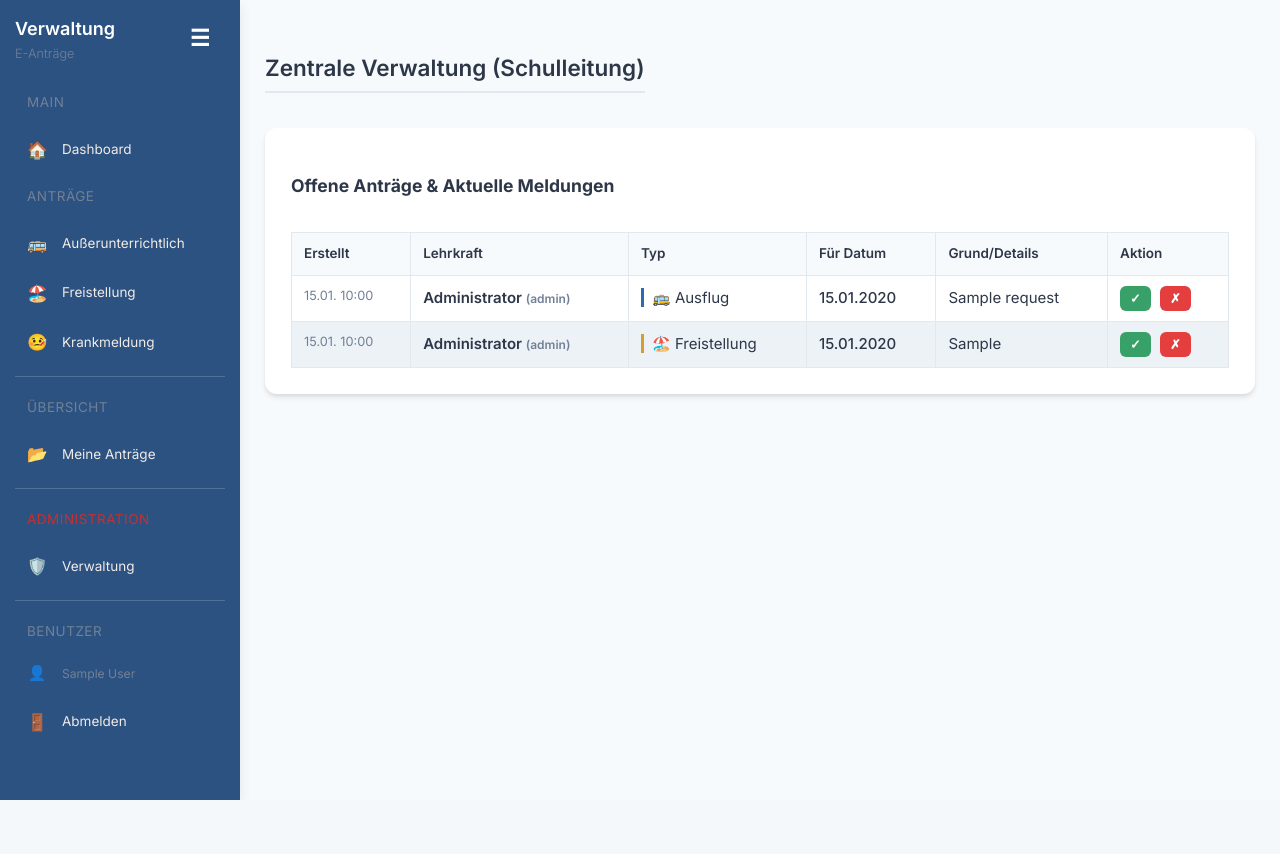
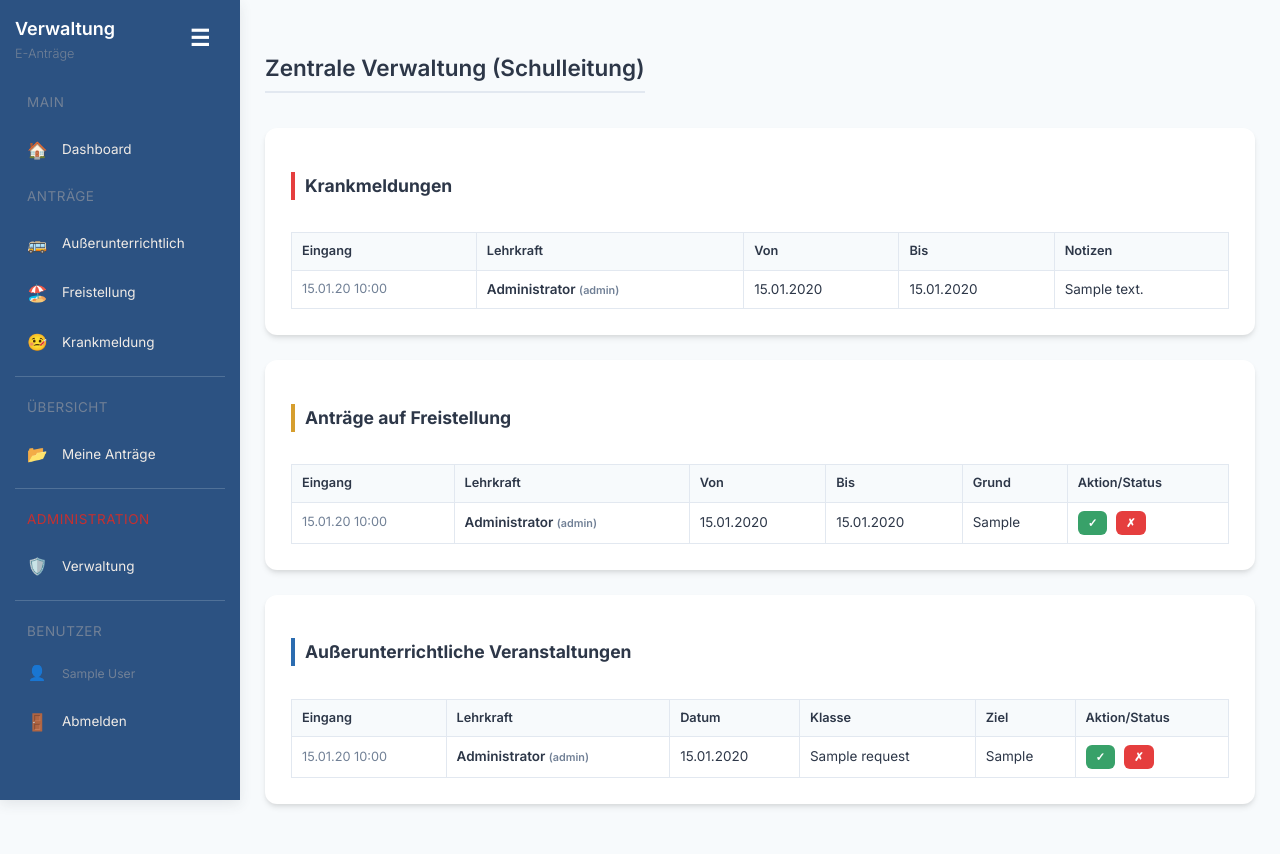
Before and after one commit to flackandreas/feedback_rstn, a PHP site: page /admin_dashboard.php in a window 1280 px wide. Before the commit the page ends 800 px from the top, so only its background shows below. Run offline with PHP 8.4, Linux system fonts and the light colour scheme; the visitor is signed in with stand-in values (Sample User, id 1); data comes from the database, SQL or seed files in the repository; tables that the repository leaves empty hold one stand-in row (values such as "Sample post").

Commit message:
feat: separate request types in admin dashboard with sick leaves at the top

```diff
--- a/src/admin_dashboard.php
+++ b/src/admin_dashboard.php
@@ -1,7 +1,7 @@
 <?php
 /**
  * src/admin_dashboard.php
- * Dashboard for Schulleitung to manage incoming requests.
+ * Dashboard for Schulleitung to manage incoming requests separately.
  */
 
 require_once __DIR__ . '/config/database.php';
@@ -11,30 +11,32 @@ require_admin();
 
 $conn = db_connect();
 
-// Base queries for pending requests
-$sql_extra = "
-    SELECT r.id, 'Ausflug' as type, r.class_name as details, r.event_date as date_main, r.status, r.created_at, t.name as teacher_name, t.kuerzel
+// 1. Sick leaves (Krankmeldungen)
+$stmt_sick = $conn->query("
+    SELECT r.id, 'Krankmeldung' as type, r.notes as details, r.date_from as date_main, r.date_to, 'Info' as status, r.created_at, t.name as teacher_name, t.kuerzel
+    FROM sick_leave_reports r
+    JOIN teachers t ON r.teacher_id = t.id
+    ORDER BY r.created_at DESC
+");
+$sick_leaves = $stmt_sick->fetchAll();
+
+// 2. Exemption requests (Freistellungen)
+$stmt_exempt = $conn->query("
+    SELECT r.id, 'Freistellung' as type, r.reason as details, r.date_from as date_main, r.date_to, r.status, r.created_at, t.name as teacher_name, t.kuerzel
+    FROM exemption_requests r
+    JOIN teachers t ON r.teacher_id = t.id
+    ORDER BY FIELD(r.status, 'pending') DESC, r.created_at DESC
+");
+$exempt_requests = $stmt_exempt->fetchAll();
+
+// 3. Extracurricular requests (Ausflüge)
+$stmt_extra = $conn->query("
+    SELECT r.id, 'Ausflug' as type, r.class_name as class, r.destination as details, r.event_date as date_main, r.status, r.created_at, t.name as teacher_name, t.kuerzel
     FROM extracurricular_requests r
     JOIN teachers t ON r.teacher_id = t.id
-    WHERE r.status = 'pending'";
-
-$sql_exempt = "
-    SELECT r.id, 'Freistellung' as type, r.reason as details, r.date_from as date_main, r.status, r.created_at, t.name as teacher_name, t.kuerzel
-    FROM exemption_requests r
-    JOIN teachers t ON r.teacher_id = t.id
-    WHERE r.status = 'pending'";
-
-// We also load recent sick leaves (last 7 days) just for overview, but they don't have approve/reject states
-$sql_sick = "
-    SELECT r.id, 'Krankmeldung' as type, r.notes as details, r.date_from as date_main, 'Info' as status, r.created_at, t.name as teacher_name, t.kuerzel
-    FROM sick_leave_reports r
-    JOIN teachers t ON r.teacher_id = t.id
-    WHERE r.created_at >= DATE_SUB(NOW(), INTERVAL 7 DAY)";
-
-$query = "$sql_extra UNION ALL $sql_exempt UNION ALL $sql_sick ORDER BY created_at ASC";
-
-$stmt = $conn->query($query);
-$requests = $stmt->fetchAll();
+    ORDER BY FIELD(r.status, 'pending') DESC, r.created_at DESC
+");
+$extra_requests = $stmt_extra->fetchAll();
 
 $csrf_token = get_csrf_token();
 require_once __DIR__ . '/includes/header.php';
@@ -46,6 +48,24 @@ unset($_SESSION['flash_success'], $_SESSION['flash_error']);
 
 if (isset($_GET['error']) && $_GET['error'] === 'csrf') {
     $flash_error = "Sicherheitsfehler: Bitte Aktion erneut ausführen.";
+}
+
+// Helper function to render action buttons
+function render_action_buttons($req_id, $req_type, $status, $csrf_token) {
+    if ($status === 'pending') {
+        return '
+        <form method="POST" action="/admin_action.php" style="display:inline-block; margin:0;">
+            <input type="hidden" name="csrf_token" value="' . htmlspecialchars($csrf_token) . '">
+            <input type="hidden" name="id" value="' . $req_id . '">
+            <input type="hidden" name="type" value="' . $req_type . '">
+            <button type="submit" name="action" value="approve" class="button-primary" style="background-color: var(--success-color); padding: 5px 10px; font-size: 0.85em; margin-right: 5px;" title="Genehmigen">✓</button>
+            <button type="submit" name="action" value="reject" class="button-danger" style="padding: 5px 10px; font-size: 0.85em;" title="Ablehnen" onclick="return confirm(\'Möchten Sie diesen Antrag wirklich ablehnen?\');">✗</button>
+        </form>';
+    } else {
+        $statusColor = $status == 'approved' ? 'var(--success-color)' : 'var(--danger-color)';
+        $statusText = $status == 'approved' ? 'GENEHMIGT' : 'ABGELEHNT';
+        return '<span style="color: ' . $statusColor . '; font-weight: 600; font-size: 0.85em;">' . $statusText . '</span>';
+    }
 }
 ?>
 
@@ -61,70 +81,101 @@ if (isset($_GET['error']) && $_GET['error'] === 'csrf') {
     <div class="status error"><?= htmlspecialchars($flash_error) ?></div>
 <?php endif; ?>
 
+<!-- Section 1: Krankmeldungen -->
 <div class="content-box">
-    <h3>Offene Anträge & Aktuelle Meldungen</h3>
-
-    <?php if (empty($requests)): ?>
-        <div style="text-align: center; padding: 40px; color: var(--text-muted);">
-            <div style="font-size: 3em; margin-bottom: 10px;">☕</div>
-            <p>Keine offenen Anträge oder aktuellen Krankmeldungen. Alles erledigt!</p>
-        </div>
+    <h3 style="border-left: 4px solid var(--danger-color); padding-left: 10px;">Krankmeldungen</h3>
+    <?php if (empty($sick_leaves)): ?>
+        <p style="color: var(--text-muted);">Keine Krankmeldungen vorhanden.</p>
     <?php else: ?>
         <div style="overflow-x: auto;">
-            <table class="data-table">
+            <table class="data-table simple">
                 <thead>
                     <tr>
-                        <th>Erstellt</th>
+                        <th>Eingang</th>
                         <th>Lehrkraft</th>
-                        <th>Typ</th>
-                        <th>Für Datum</th>
-                        <th>Grund/Details</th>
-                        <th>Aktion</th>
+                        <th>Von</th>
+                        <th>Bis</th>
+                        <th>Notizen</th>
                     </tr>
                 </thead>
                 <tbody>
-                    <?php foreach ($requests as $r): ?>
+                    <?php foreach ($sick_leaves as $r): ?>
                         <tr>
-                            <td style="font-size: 0.85em; color: var(--text-muted);">
-                                <?= date('d.m. H:i', strtotime($r['created_at'])) ?>
-                            </td>
-                            <td style="font-weight: 600;">
-                                <?= htmlspecialchars($r['teacher_name']) ?> <span style="color: var(--text-muted); font-size: 0.8em;">(<?= htmlspecialchars($r['kuerzel']) ?>)</span>
-                            </td>
-                            <td>
-                                <?php if ($r['type'] == 'Ausflug'): ?>
-                                    <span style="border-left: 3px solid var(--primary-color); padding-left: 8px;">🚌 Ausflug</span>
-                                <?php elseif ($r['type'] == 'Freistellung'): ?>
-                                    <span style="border-left: 3px solid var(--warning-color); padding-left: 8px;">🏖️ Freistellung</span>
-                                <?php else: ?>
-                                    <span style="border-left: 3px solid var(--danger-color); padding-left: 8px;">🤒 Krankmeldung</span>
-                                <?php endif; ?>
-                            </td>
-                            <td style="font-weight: 500;">
-                                <?= date('d.m.Y', strtotime($r['date_main'])) ?>
-                            </td>
-                            <td style="max-width: 300px; overflow: hidden; text-overflow: ellipsis; white-space: nowrap;" title="<?= htmlspecialchars($r['details']) ?>">
-                                <?= htmlspecialchars($r['details']) ?: '-' ?>
-                            </td>
-                            <td>
-                                <?php if ($r['status'] === 'pending'): ?>
-                                    <?php $req_type_key = ($r['type'] === 'Ausflug') ? 'ausflug' : 'freistellung'; ?>
-                                    <form method="POST" action="/admin_action.php" style="display:inline-block; margin:0;">
-                                        <input type="hidden" name="csrf_token" value="<?= htmlspecialchars($csrf_token) ?>">
-                                        <input type="hidden" name="id" value="<?= $r['id'] ?>">
-                                        <input type="hidden" name="type" value="<?= $req_type_key ?>">
+                            <td style="font-size: 0.85em; color: var(--text-muted);"><?= date('d.m.y H:i', strtotime($r['created_at'])) ?></td>
+                            <td style="font-weight: 600;"><?= htmlspecialchars($r['teacher_name']) ?> <span style="font-size: 0.8em; color: var(--text-muted);">(<?= htmlspecialchars($r['kuerzel']) ?>)</span></td>
+                            <td><?= date('d.m.Y', strtotime($r['date_main'])) ?></td>
+                            <td><?= date('d.m.Y', strtotime($r['date_to'])) ?></td>
+                            <td style="max-width: 250px; overflow: hidden; text-overflow: ellipsis; white-space: nowrap;" title="<?= htmlspecialchars($r['details']) ?>"><?= htmlspecialchars($r['details']) ?: '-' ?></td>
+                        </tr>
+                    <?php endforeach; ?>
+                </tbody>
+            </table>
+        </div>
+    <?php endif; ?>
+</div>
 
-                                        <button type="submit" name="action" value="approve" class="button-primary" style="background-color: var(--success-color); padding: 5px 10px; font-size: 0.85em; margin-right: 5px;" title="Genehmigen">
-                                            ✓
-                                        </button>
-                                        <button type="submit" name="action" value="reject" class="button-danger" style="padding: 5px 10px; font-size: 0.85em;" title="Ablehnen" onclick="return confirm('Möchten Sie diesen Antrag wirklich ablehnen?');">
-                                            ✗
-                                        </button>
-                                    </form>
-                                <?php else: ?>
-                                    <span style="color: var(--text-muted); font-size: 0.9em;">- Info -</span>
-                                <?php endif; ?>
-                            </td>
+<!-- Section 2: Freistellungen -->
+<div class="content-box">
+    <h3 style="border-left: 4px solid var(--warning-color); padding-left: 10px;">Anträge auf Freistellung</h3>
+    <?php if (empty($exempt_requests)): ?>
+        <p style="color: var(--text-muted);">Keine Anträge auf Freistellung vorhanden.</p>
+    <?php else: ?>
+        <div style="overflow-x: auto;">
+            <table class="data-table simple">
+                <thead>
+                    <tr>
+                        <th>Eingang</th>
+                        <th>Lehrkraft</th>
+                        <th>Von</th>
+                        <th>Bis</th>
+                        <th>Grund</th>
+                        <th>Aktion/Status</th>
+                    </tr>
+                </thead>
+                <tbody>
+                    <?php foreach ($exempt_requests as $r): ?>
+                        <tr style="<?= $r['status'] !== 'pending' ? 'opacity: 0.7;' : '' ?>">
+                            <td style="font-size: 0.85em; color: var(--text-muted);"><?= date('d.m.y H:i', strtotime($r['created_at'])) ?></td>
+                            <td style="font-weight: 600;"><?= htmlspecialchars($r['teacher_name']) ?> <span style="font-size: 0.8em; color: var(--text-muted);">(<?= htmlspecialchars($r['kuerzel']) ?>)</span></td>
+                            <td><?= date('d.m.Y', strtotime($r['date_main'])) ?></td>
+                            <td><?= date('d.m.Y', strtotime($r['date_to'])) ?></td>
+                            <td style="max-width: 250px; overflow: hidden; text-overflow: ellipsis; white-space: nowrap;" title="<?= htmlspecialchars($r['details']) ?>"><?= htmlspecialchars($r['details']) ?></td>
+                            <td><?= render_action_buttons($r['id'], 'freistellung', $r['status'], $csrf_token) ?></td>
+                        </tr>
+                    <?php endforeach; ?>
+                </tbody>
+            </table>
+        </div>
+    <?php endif; ?>
+</div>
+
+<!-- Section 3: Ausflüge (Außerunterrichtlich) -->
+<div class="content-box">
+    <h3 style="border-left: 4px solid var(--primary-color); padding-left: 10px;">Außerunterrichtliche Veranstaltungen</h3>
+    <?php if (empty($extra_requests)): ?>
+        <p style="color: var(--text-muted);">Keine Anträge auf außerunterrichtliche Veranstaltungen vorhanden.</p>
+    <?php else: ?>
+        <div style="overflow-x: auto;">
+            <table class="data-table simple">
+                <thead>
+                    <tr>
+                        <th>Eingang</th>
+                        <th>Lehrkraft</th>
+                        <th>Datum</th>
+                        <th>Klasse</th>
+                        <th>Ziel</th>
+                        <th>Aktion/Status</th>
+                    </tr>
+                </thead>
+                <tbody>
+                    <?php foreach ($extra_requests as $r): ?>
+                        <tr style="<?= $r['status'] !== 'pending' ? 'opacity: 0.7;' : '' ?>">
+                            <td style="font-size: 0.85em; color: var(--text-muted);"><?= date('d.m.y H:i', strtotime($r['created_at'])) ?></td>
+                            <td style="font-weight: 600;"><?= htmlspecialchars($r['teacher_name']) ?> <span style="font-size: 0.8em; color: var(--text-muted);">(<?= htmlspecialchars($r['kuerzel']) ?>)</span></td>
+                            <td><?= date('d.m.Y', strtotime($r['date_main'])) ?></td>
+                            <td><?= htmlspecialchars($r['class']) ?></td>
+                            <td><?= htmlspecialchars($r['details']) ?></td>
+                            <td><?= render_action_buttons($r['id'], 'ausflug', $r['status'], $csrf_token) ?></td>
                         </tr>
                     <?php endforeach; ?>
                 </tbody>
```
